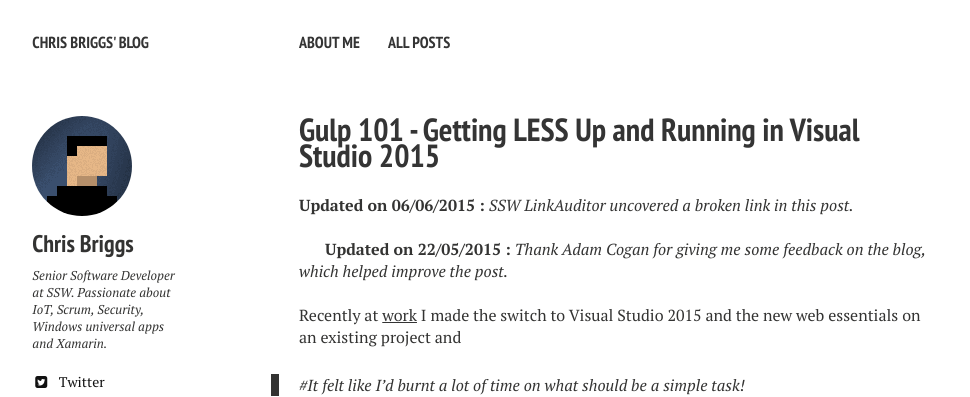
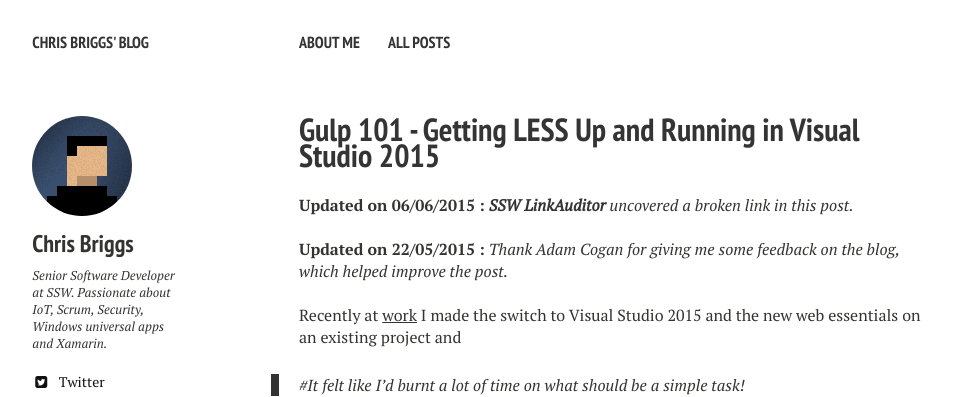
Before and after one commit to Briggsc28/briggsc28.github.io, a Jekyll site: the page built from _posts/2015-05-18-Gulp-101-CSS-all-the-LESS.md, in a window 1280 px wide. Shown: the top 397 px of the page, without its empty margins (21-991 px from the left). Built offline with Jekyll 4.4.1, drawn with Linux system fonts in a browser that asks for light colours; nearby versions of some CDN libraries.

```diff
--- a/_posts/2015-05-18-Gulp-101-CSS-all-the-LESS.md
+++ b/_posts/2015-05-18-Gulp-101-CSS-all-the-LESS.md
@@ -10,9 +10,7 @@ image:
   credit: WeGraphics
   creditlink: http://wegraphics.net/downloads/free-ultimate-blurred-background-pack/
 ---
-**Updated on 06/06/2015 :** *[SSW LinkAuditor](https://sswlinkauditor.com/) uncovered a broken link in this post.* <br /><br />
-
-**Updated on 22/05/2015 :** *Thank [Adam Cogan](http://adamcogan.com) for giving me some feedback on the blog, which helped improve the post.* <br /><br />Recently at [work](http://www.ssw.com.au/ssw/default.aspx) I made the switch to Visual Studio 2015 and the new web essentials on an existing project and
+**Updated on 06/06/2015 :** *[**SSW LinkAuditor**](https://sswlinkauditor.com/) uncovered a broken link in this post.* <br /><br />**Updated on 22/05/2015 :** *Thank [Adam Cogan](http://adamcogan.com) for giving me some feedback on the blog, which helped improve the post.* <br /><br />Recently at [work](http://www.ssw.com.au/ssw/default.aspx) I made the switch to Visual Studio 2015 and the new web essentials on an existing project and
 
 >#It felt like I'd burnt a lot of time on what should be a simple task!
 
```
